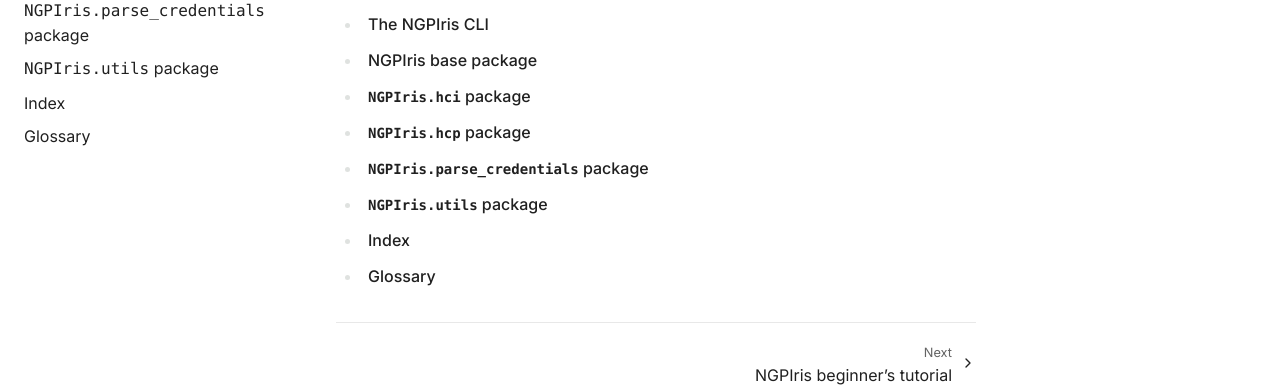
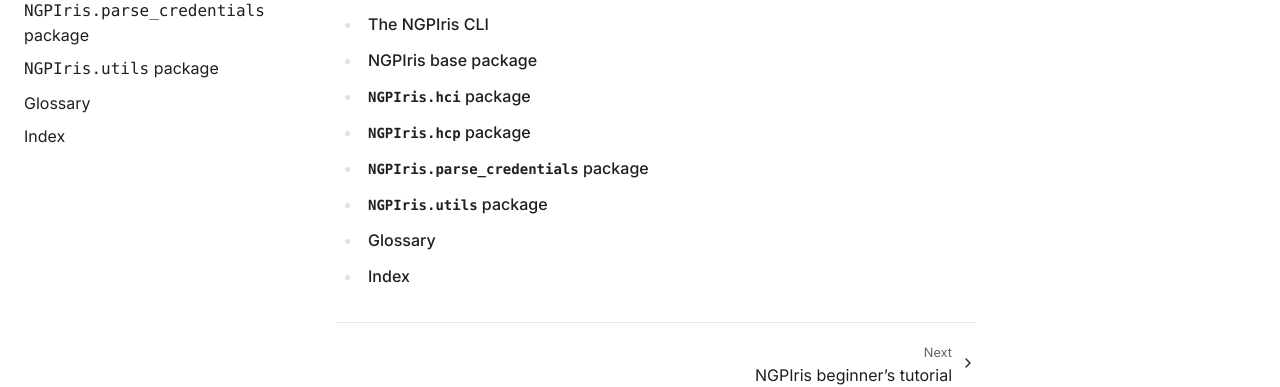
Before and after one commit to genomic-medicine-sweden/NGPIris, a Sphinx documentation site: the page built from docs/index.rst, in a window 1280 px wide. Shown: the part 262-649 px from the top of the page. Built offline with Sphinx 7.4.7, drawn with Linux system fonts in a browser that asks for light colours.

```diff
--- a/docs/index.rst
+++ b/docs/index.rst
@@ -18,5 +18,5 @@ Welcome to the NGPIris package documentation! The following table contain docume
    NGPIris.hcp
    NGPIris.parse_credentials
    NGPIris.utils
+   glossary
    genindex
-   glossary
```
